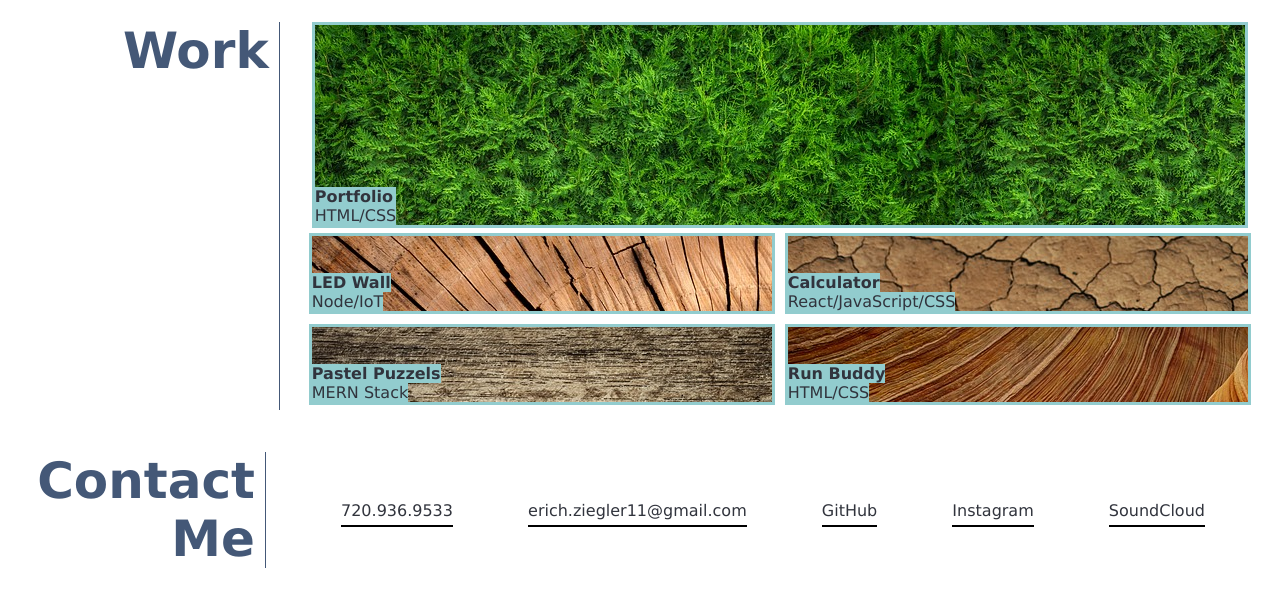
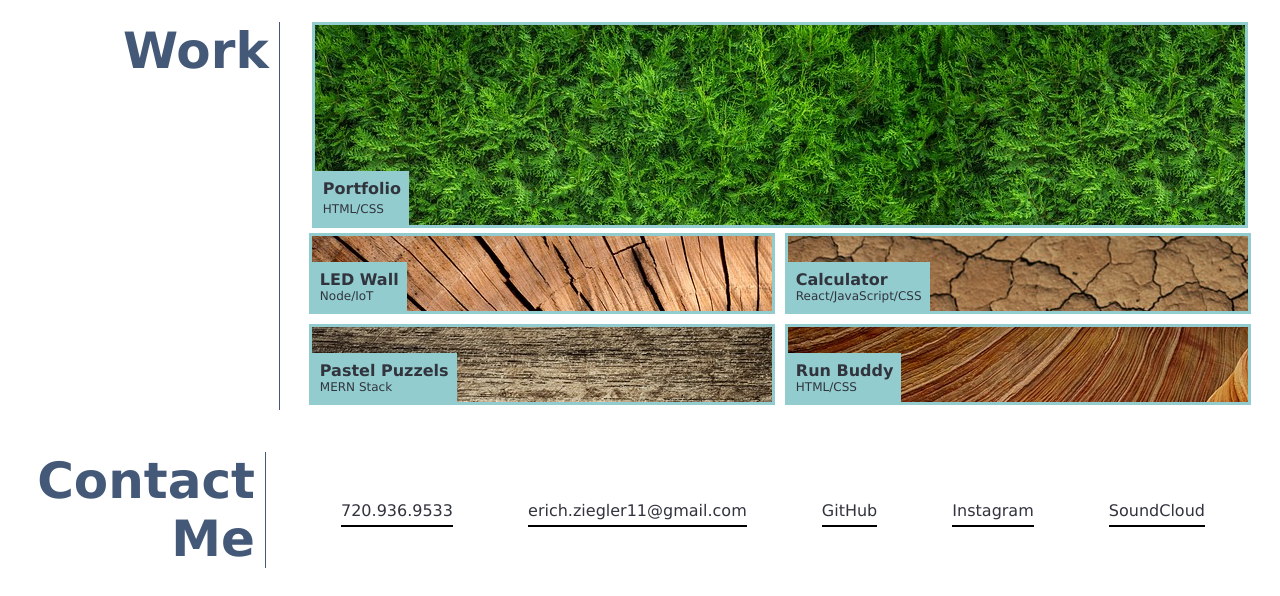
Before and after one commit to eziegler11/first-professional-portfolio, a plain HTML site: page index.html in a window 1280 px wide. Shown: the part 790-1386 px from the top of the page. Drawn offline with Linux system fonts and the light colour scheme.

Commit message:
Updating CSS with media queries

```diff
--- a/assets/style.css
+++ b/assets/style.css
@@ -82,8 +82,6 @@ h3 {
 .page-section {
     display: flex;
     margin-top: 25px;
-    /* flex-wrap: wrap; */
-    /* justify-content:right; */
 }
 
 .page-section a {
@@ -91,12 +89,13 @@ h3 {
     color: #31343d;
 }
 
-.page-section h4 {
+.heading-styles {
     background-color: #92ccce;
+    padding: 8px;
 }
 
-.page-section span {
-    background-color: #92ccce;
+span {
+    font-size: 12px;
 }
 
 .title {
@@ -115,7 +114,7 @@ h3 {
     background-image: url(./images/plants.jpg);
     height: 12.5rem;
     object-fit: cover;
-    width: 930px;
+    width: 58.125rem;
     border: solid #92ccce;
     display: flex;
     flex-direction: column;
@@ -140,13 +139,11 @@ h3 {
 }
 
 .bottom-four-projects div {
-    height: 75px;
-    object-fit: cover;
-    width: 460px;
     display: flex;
     flex-direction: column;
     justify-content: flex-end;
     align-items: flex-start;
+
     -webkit-filter: grayscale(0) blur(0);
 	filter: grayscale(0) blur(0);
 	-webkit-transition: .3s ease-in-out;
@@ -162,24 +159,36 @@ h3 {
     background-image: url(./images/lumber.jpg);
     border: solid #92ccce;
     margin: 5px;
+    height: 75px;
+    object-fit: cover;
+    width: 460px;
 }
 
 .project-three {
     background-image: url(./images/sand.jpg);
     border: solid #92ccce;
     margin: 5px;
+    height: 75px;
+    object-fit: cover;
+    width: 460px;
 }
 
 .project-four {
     background-image: url(./images/wood.jpg);
     border: solid #92ccce;
     margin: 5px;
+    height: 75px;
+    object-fit: cover;
+    width: 460px;
 }
 
 .project-five {
     background-image: url(./images/sandstone.jpg);
     border: solid #92ccce;
     margin: 5px;
+    height: 75px;
+    object-fit: cover;
+    width: 460px;
 }
 
 /* Contact Me / Footer - Styling */
@@ -209,3 +218,33 @@ footer ul li a {
     border-bottom: 2px solid black;
     padding-bottom: 5px;
 }
+
+/* Responsive Design  */
+
+/* Extra small devices (phones, 600px and down) */
+@media only screen and (max-width: 600px) {
+
+.hero{
+    width: auto;
+}
+}
+
+/* Small devices (portrait tablets and large phones, 600px and up) */
+@media only screen and (min-width: 600px) {
+
+}
+
+/* Medium devices (landscape tablets, 768px and up) */
+@media only screen and (min-width: 768px) {
+
+}
+
+/* Large devices (laptops/desktops, 992px and up) */
+@media only screen and (min-width: 992px) {
+
+}
+
+/* Extra large devices (large laptops and desktops, 1200px and up) */
+@media only screen and (min-width: 1200px) {
+
+}
--- a/index.html
+++ b/index.html
@@ -24,7 +24,7 @@
                     <a href="#contact-me">Contact Me</a>
                 </li>
                 <li>
-                    <a href="#resume">Resume</a>
+                    <a href="https://www.google.com/" target="_blank">Resume</a>
                 </li>
             </ul>
         </nav>
@@ -60,36 +60,36 @@
                     </div>
                 </a>
                 <div class="bottom-four-projects">
-
+                    <a href="https://www.google.com/" target="_blank">
                         <div class="project-two">
-                        <a href="https://eziegler11.github.io/Jubilee-Austen/" target="_blank">
                             <div class="heading-styles">
                                 <h4>LED Wall</h4>
                                 <span>Node/IoT</span>
                             </div>
+                        </div>
                     </a>
-                    </div>
+                    <a href="https://www.google.com/" target="_blank">
                         <div class="project-three">
-                        <a href="#">
                             <div class="heading-styles">
                                 <h4>Calculator</h4>
                                 <span>React/JavaScript/CSS</span>
                             </div>
+                        </div>
                     </a>
-                    </div>
+                    <a href="https://www.google.com/" target="_blank">
                         <div class="project-four">
-                        <a href="#">
                             <div class="heading-styles">
                                 <h4>Pastel Puzzels</h4>
                                 <span>MERN Stack</span>
                             </div>
+                        </div>
                     </a>
-                    </div>
+                    <a href="https://www.google.com/" target="_blank">
                         <div class="project-five">
-                        <a href="#">
                             <div class="heading-styles">
                                 <h4>Run Buddy</h4>
                                 <span>HTML/CSS</span>
+                            </div>
                         </div>
                     </a>
                 </div>
```
Lines whose indentation alone changed are shown as unchanged.
